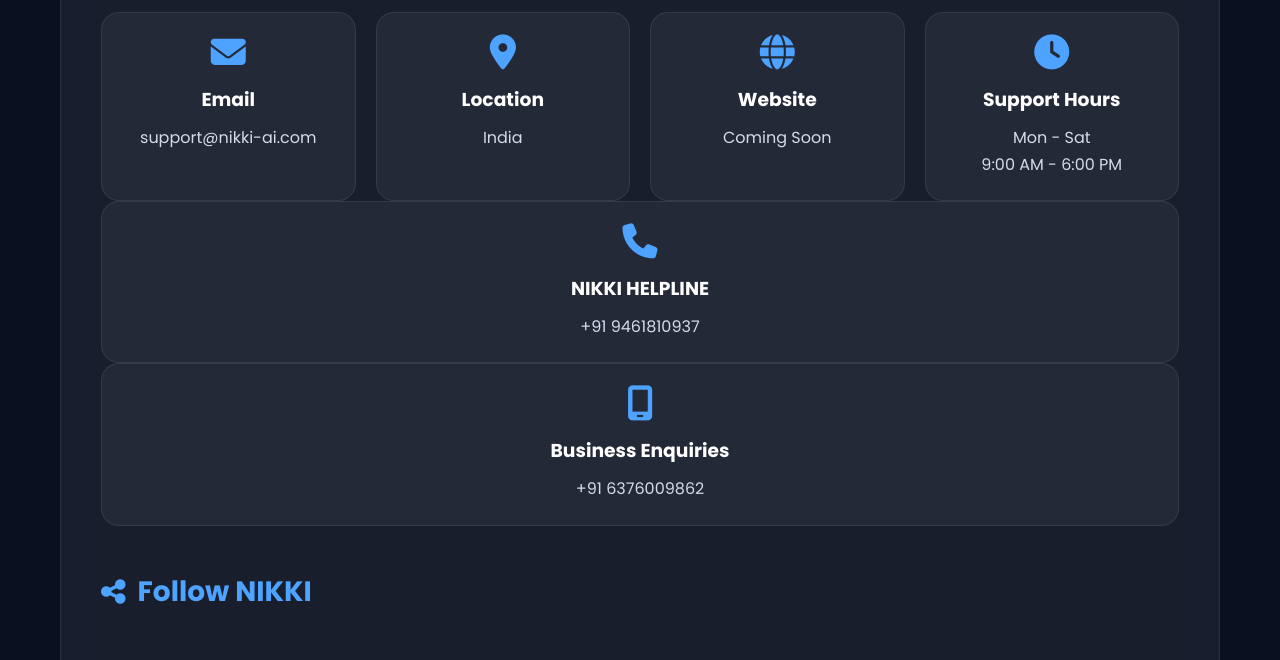
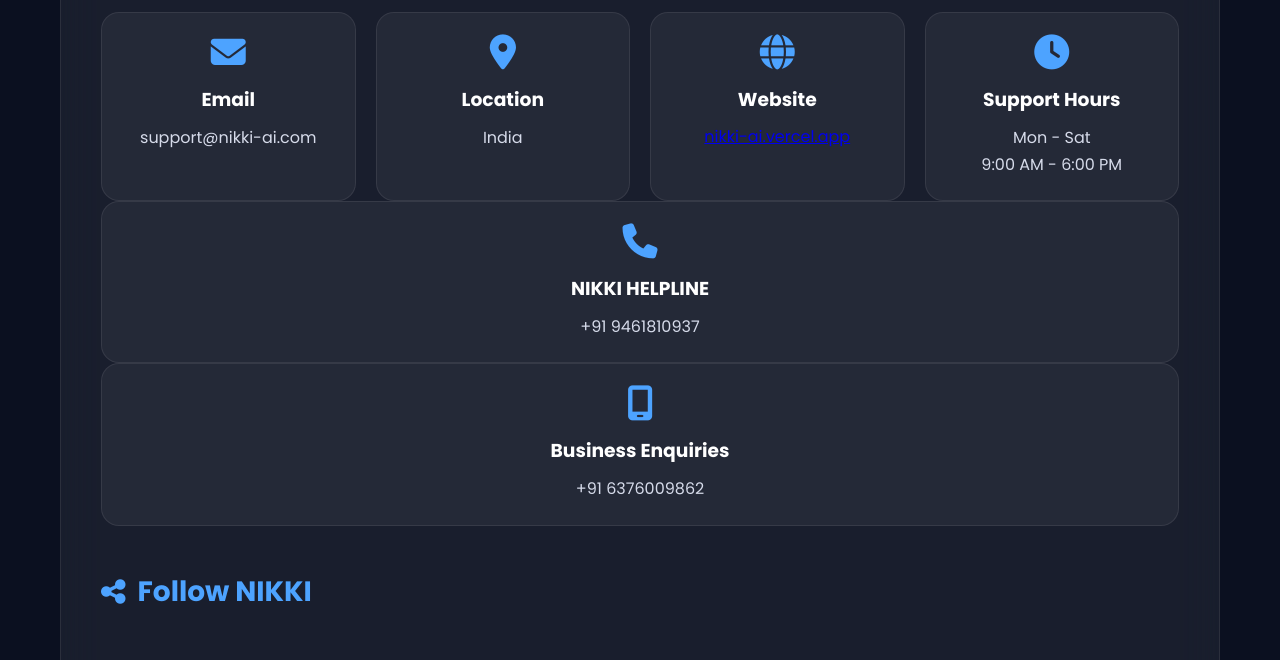
Before and after one commit to HarshCodes0999/NIKKI-OFFLICIAL, a plain HTML site: page About.html in a window 1280 px wide. Shown: the part 1520-2180 px from the top of the page. Drawn offline with Linux system fonts and the light colour scheme.

Commit message:
Updated About page and website link

```diff
--- a/About.html
+++ b/About.html
@@ -239,7 +239,9 @@ We're always happy to hear from you.
 
 <h3>Website</h3>
 
-<p>Coming Soon</p>
+<a href="https://nikkiofflicial.pages.dev/" target="_blank">
+nikki-ai.vercel.app
+</a>
 
 </div>
 
```
